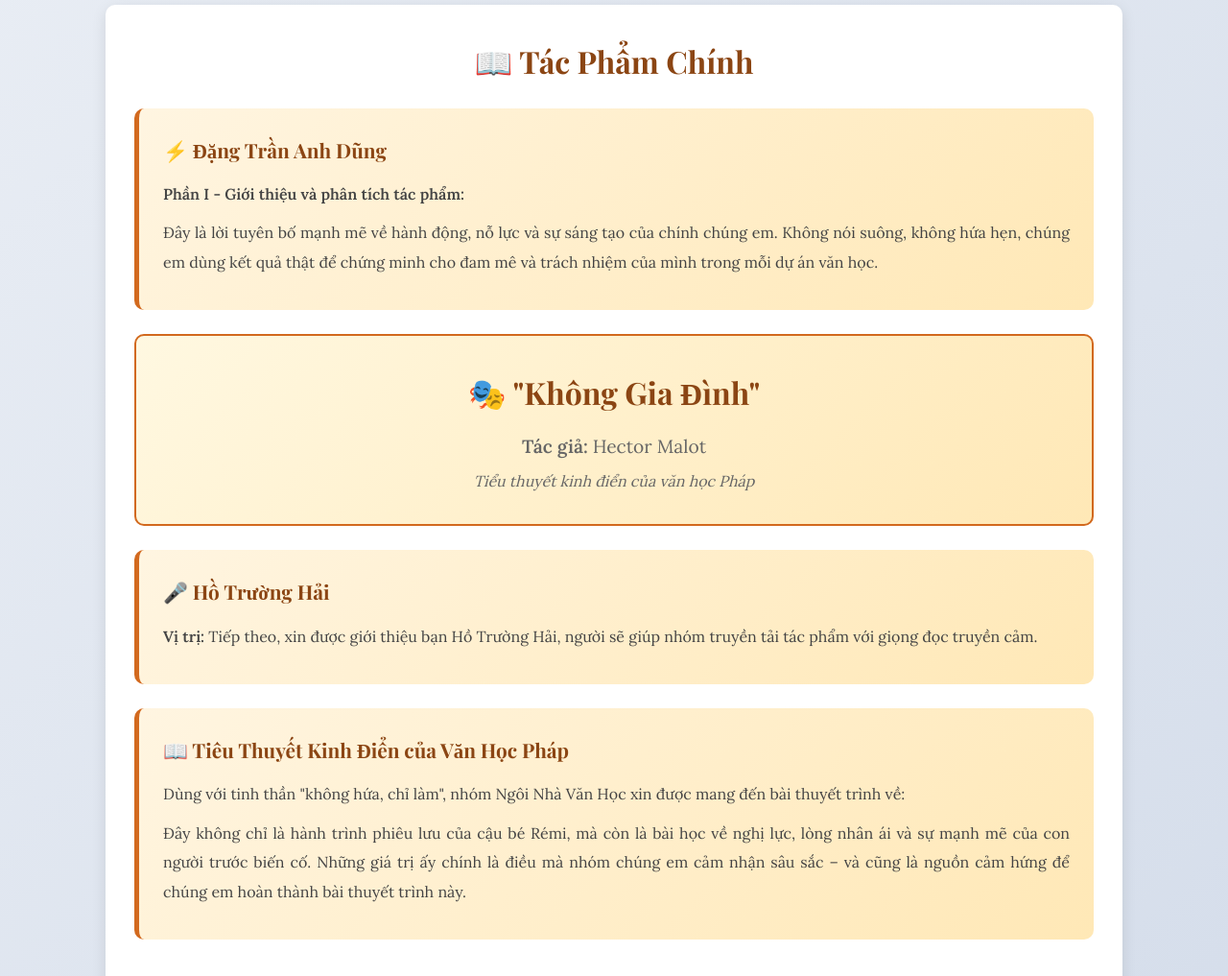
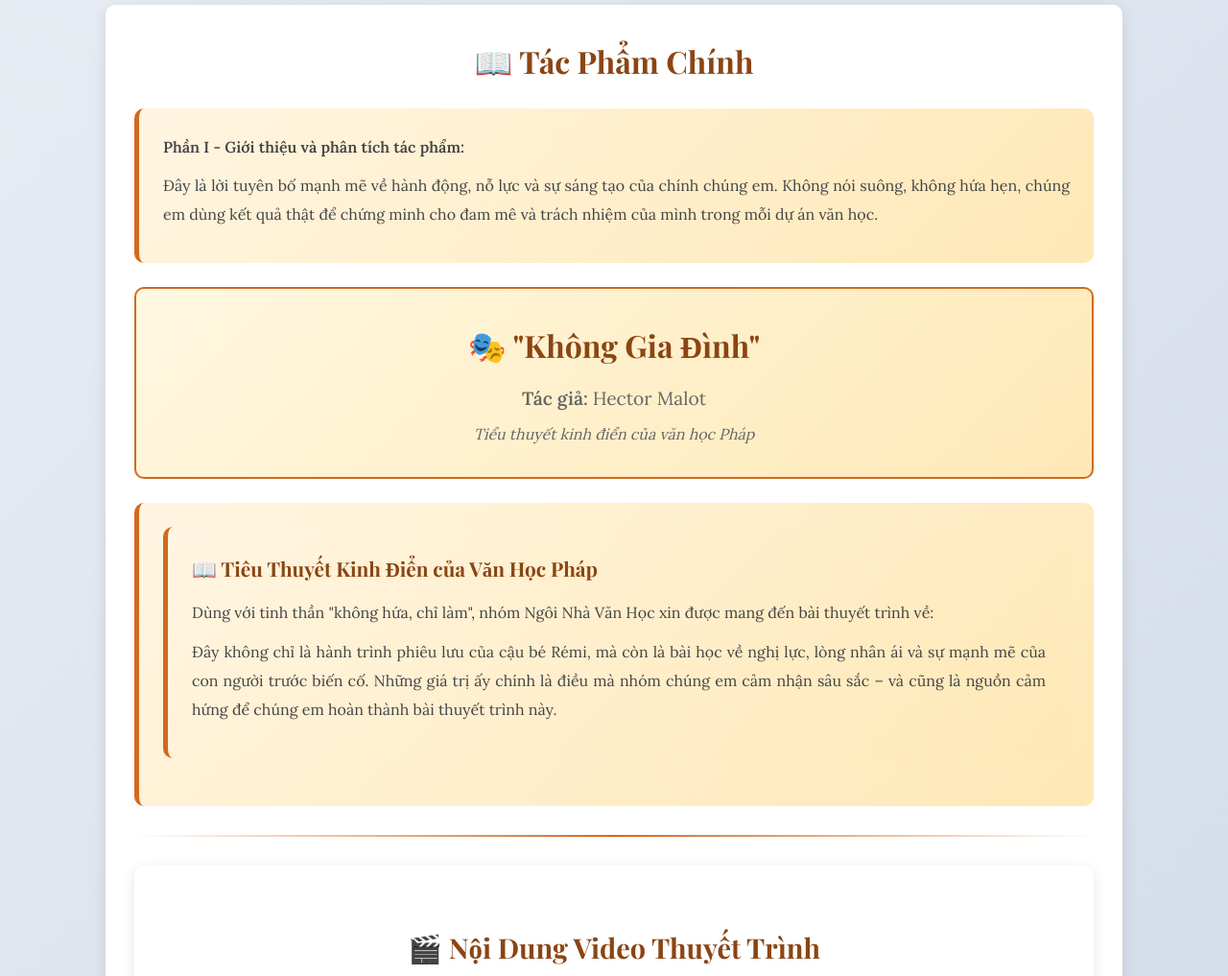
Before and after one commit to dung-cunn/clb-van-hoc.io, a plain HTML site: page index.html in a window 1280 px wide. Shown: the part 1700-2717 px from the top of the page at 96% size. Drawn offline with nearby package versions, Linux system fonts and the light colour scheme.

Commit message:
Update index.html

```diff
--- a/index.html
+++ b/index.html
@@ -419,7 +419,6 @@
                 📖 Tác Phẩm Chính</h2>
 
             <div class="leader-section">
-                <h3>⚡ Đặng Trần Anh Dũng</h3>
                 <p><strong>Phần I - Giới thiệu và phân tích tác phẩm:</strong></p>
                 <p>Đây là lời tuyên bố mạnh mẽ về hành động, nỗ lực và sự sáng tạo của chính chúng em. Không nói suông,
                     không hứa hẹn, chúng em dùng kết quả thật để chứng minh cho đam mê và trách nhiệm của mình trong mỗi
@@ -436,10 +435,6 @@
             </div>
 
             <div class="leader-section">
-                <h3>🎤 Hồ Trường Hải</h3>
-                <p><strong>Vị trị:</strong> Tiếp theo, xin được giới thiệu bạn Hồ Trường Hải, người sẽ giúp nhóm truyền
-                    tải tác phẩm với giọng đọc truyền cảm.</p>
-            </div>
 
             <div class="leader-section">
                 <h3>📖 Tiêu Thuyết Kinh Điển của Văn Học Pháp</h3>
@@ -551,4 +546,5 @@
                             cuộc đời
                             của cậu bé Rémi – một đứa trẻ mồ côi phải lang thang khắp nước Pháp để mưu sinh. Tác phẩm
                             không chỉ
+
                             khiến ta rơi nước mắt bởi những mất mát, mà còn đánh thức trong mỗi người niềm biết
```
